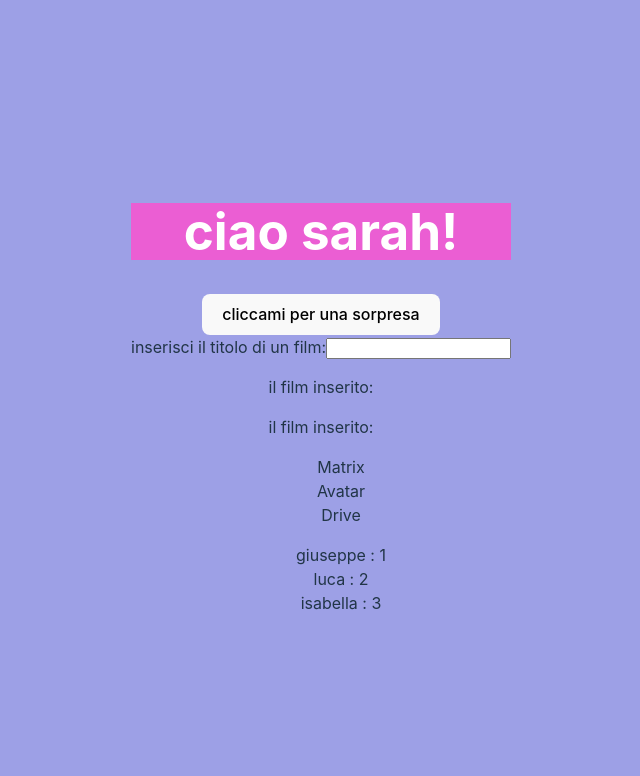
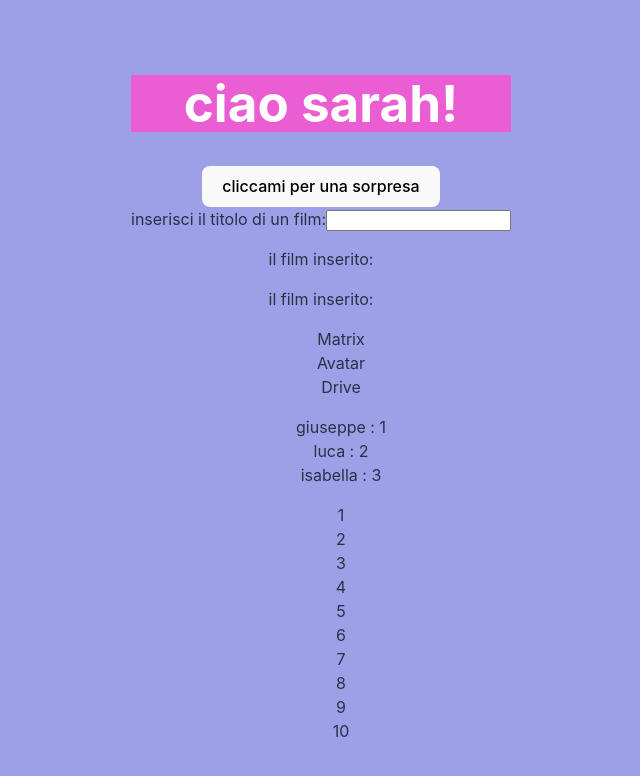
Before and after one commit to sarahelshark/my-first-vite-project, a Vue app: page / in a window 1280 px wide. Shown: the top 776 px of the page, without its empty margins (319-959 px from the left). Built offline with nearby package versions, Linux system fonts and the light colour scheme.

Commit message:
v-for con un range

```diff
--- a/src/App.vue
+++ b/src/App.vue
@@ -63,6 +63,10 @@ export default{
    </ul>
   </div>
 
+  <ul>
+    <li v-for="n in 10"> {{ n }}</li>
+  </ul>
+
 </template>
 
 <style >
```
